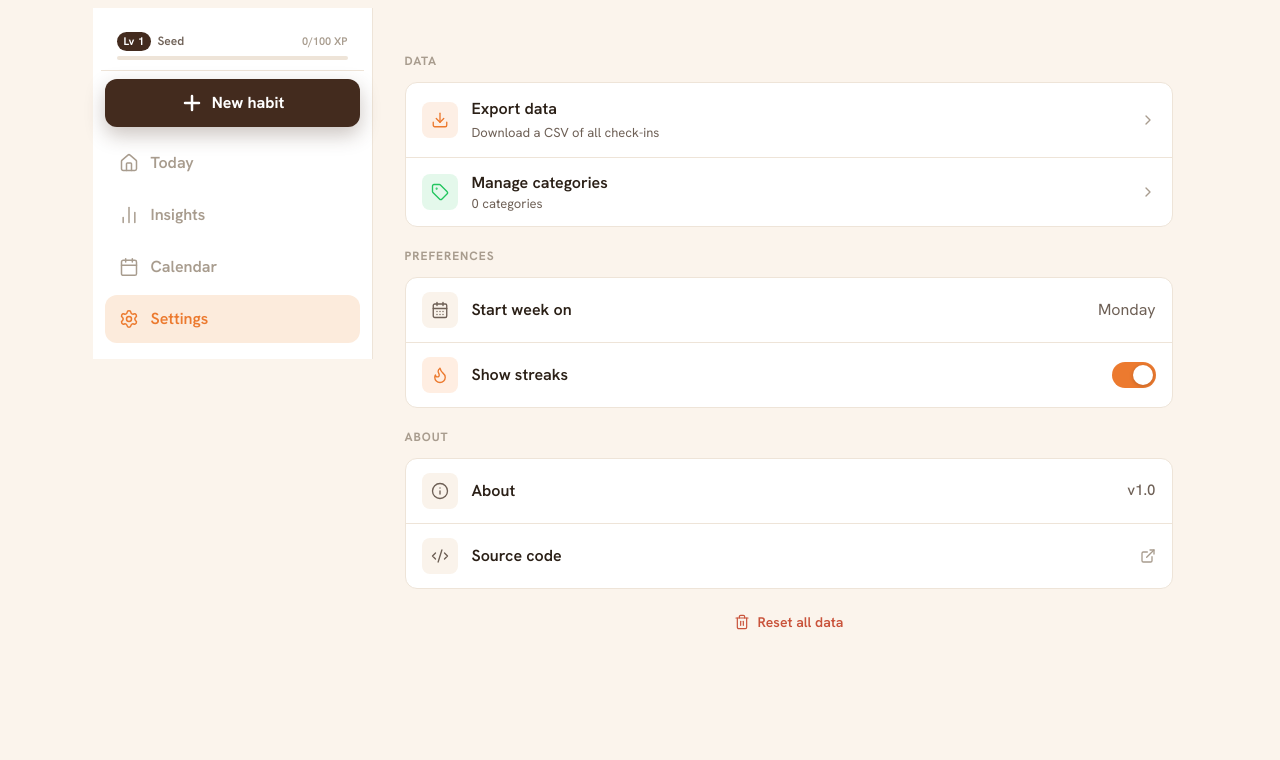
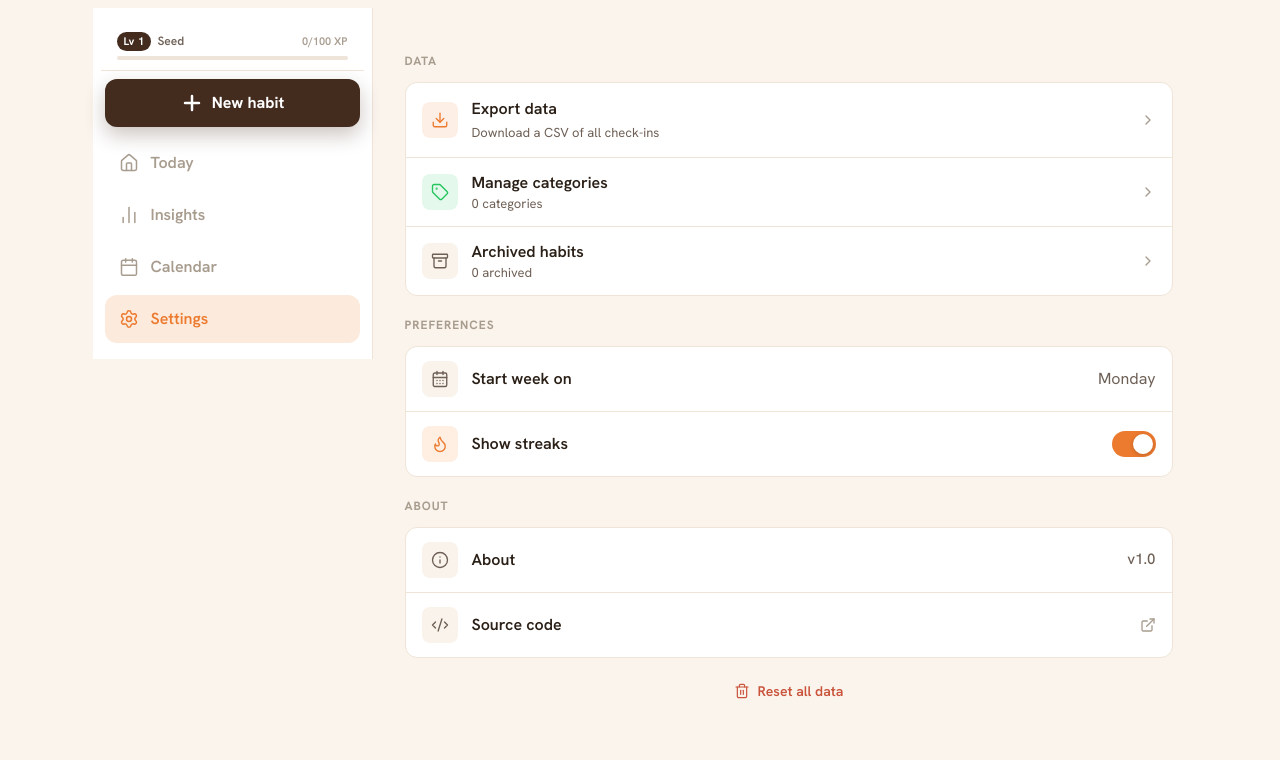
Before and after one commit to xtekkis/habit-tracker, a Flask app: page /settings in a window 1280 px wide. Shown: the part 56-816 px from the top of the page. Before the commit the page ends 686 px from the top, so only its background shows below. Run offline with Flask 3, Linux system fonts and the light colour scheme; data that the repository does not hold is empty.

Commit message:
Add archive/unarchive UI: overflow menu button and Settings archived list (part 2/2)

```diff
--- a/app.py
+++ b/app.py
@@ -9,7 +9,7 @@ from functools import wraps
 
 from flask import Flask, render_template, request, redirect, url_for, send_from_directory, jsonify, session, flash, g
 from flask.sessions import SecureCookieSessionInterface
-from database import init_db, db_connection, get_connection, get_streak, get_weekly_counts, get_categories, get_habit, get_logged_dates_for_month, count_perfect_days, get_preferences, set_preference, get_week_start, get_best_streak, add_xp, get_player_state, category_belongs_to_owner, reorder_habits
+from database import init_db, db_connection, get_connection, get_streak, get_weekly_counts, get_categories, get_habit, get_logged_dates_for_month, count_perfect_days, get_preferences, set_preference, get_week_start, get_best_streak, add_xp, get_player_state, category_belongs_to_owner, reorder_habits, get_archived_habits
 
 app = Flask(__name__)
 
@@ -501,7 +501,8 @@ def settings():
     conn = get_request_conn()
     categories = get_categories(owner, conn)
     prefs = get_preferences(owner, conn)
-    return render_template("settings.html", categories=categories, prefs=prefs)
+    archived_habits = get_archived_habits(owner, conn)
+    return render_template("settings.html", categories=categories, prefs=prefs, archived_habits=archived_habits)
 
 @app.route("/preferences/toggle-streaks", methods=["POST"])
 def toggle_streaks():
--- a/static/style.css
+++ b/static/style.css
@@ -890,11 +890,17 @@ button:active {
 
 .overflow-item {
     display: block;
+    width: 100%;
     padding: 10px 14px;
+    font: inherit;
     font-size: 14px;
     font-weight: 500;
     color: var(--text);
     text-decoration: none;
+    text-align: left;
+    background: none;
+    border: none;
+    cursor: pointer;
     transition: background 0.15s;
 }
 
@@ -1977,6 +1983,23 @@ html.no-scroll {
 
 .cat-mgmt-delete:active {
     transform: scale(0.93);
+}
+
+.cat-mgmt-restore {
+    background: transparent;
+    border: none;
+    padding: 6px 10px;
+    cursor: pointer;
+    font: inherit;
+    font-size: 13px;
+    font-weight: 600;
+    color: var(--primary);
+    border-radius: var(--radius-sm);
+    transition: background 0.15s;
+}
+
+.cat-mgmt-restore:hover {
+    background: var(--primary-soft);
 }
 
 .cat-mgmt-delete svg {
--- a/templates/index.html
+++ b/templates/index.html
@@ -85,6 +85,9 @@
                        data-icon="{{ habit['icon'] or 'check' }}"
                        data-color="{{ habit['color'] or '#D96A34' }}">Edit</a>
                     <a class="overflow-item" href="/habit/{{ habit['id'] }}/calendar">Calendar</a>
+                    <form method="POST" action="/habit/{{ habit['id'] }}/archive" class="form-contents">
+                        <button type="submit" class="overflow-item">Archive</button>
+                    </form>
                     <a class="overflow-item overflow-danger open-delete" href="#"
                        data-id="{{ habit['id'] }}"
                        data-name="{{ habit['name'] }}">Delete</a>
--- a/templates/settings.html
+++ b/templates/settings.html
@@ -19,6 +19,14 @@
         <div class="settings-item-body">
             <span class="settings-item-label">Manage categories</span>
             <span class="settings-item-sub">{{ categories|length }} categor{{ 'y' if categories|length == 1 else 'ies' }}</span>
+        </div>
+        <i data-lucide="chevron-right" class="settings-item-arrow" aria-hidden="true"></i>
+    </button>
+    <button class="settings-item" id="archivedHabitsBtn">
+        <div class="settings-item-icon icon-muted"><i data-lucide="archive" aria-hidden="true"></i></div>
+        <div class="settings-item-body">
+            <span class="settings-item-label">Archived habits</span>
+            <span class="settings-item-sub">{{ archived_habits|length }} archived</span>
         </div>
         <i data-lucide="chevron-right" class="settings-item-arrow" aria-hidden="true"></i>
     </button>
@@ -93,6 +101,33 @@
     </div>
 </div>
 
+<!-- Archived habits sheet -->
+<div class="sheet-overlay" id="archivedHabitsSheet">
+    <div class="sheet" role="dialog" aria-modal="true" aria-labelledby="archivedHabitsSheetTitle" tabindex="-1">
+        <div class="sheet-handle"></div>
+        <div class="sheet-header">
+            <h2 class="sheet-title" id="archivedHabitsSheetTitle">Archived habits</h2>
+            <button class="sheet-close-btn sheet-close" data-sheet="archivedHabitsSheet" aria-label="Close">
+                <i data-lucide="x" aria-hidden="true"></i>
+            </button>
+        </div>
+        {% if archived_habits %}
+        <div class="cat-mgmt-list">
+            {% for habit in archived_habits %}
+            <div class="cat-mgmt-item">
+                <span class="cat-mgmt-name">{{ habit['name'] }}</span>
+                <form method="POST" action="/habit/{{ habit['id'] }}/unarchive" class="form-contents">
+                    <button type="submit" class="cat-mgmt-restore">Unarchive</button>
+                </form>
+            </div>
+            {% endfor %}
+        </div>
+        {% else %}
+        <p class="cat-mgmt-empty">No archived habits. Archive one from its overflow menu on the Today tab.</p>
+        {% endif %}
+    </div>
+</div>
+
 <!-- Reset confirmation modal -->
 <div class="modal-overlay" id="resetModal">
     <div class="modal" role="dialog" aria-modal="true" aria-labelledby="resetModalTitle" tabindex="-1">
@@ -134,6 +169,10 @@ document.querySelectorAll('.sheet-overlay').forEach(function(overlay) {
 
 document.getElementById('manageCategoriesBtn').addEventListener('click', function() {
     openSheet('categoryMgmtSheet');
+});
+
+document.getElementById('archivedHabitsBtn').addEventListener('click', function() {
+    openSheet('archivedHabitsSheet');
 });
 
 var resetModalLastFocused = null;
```
